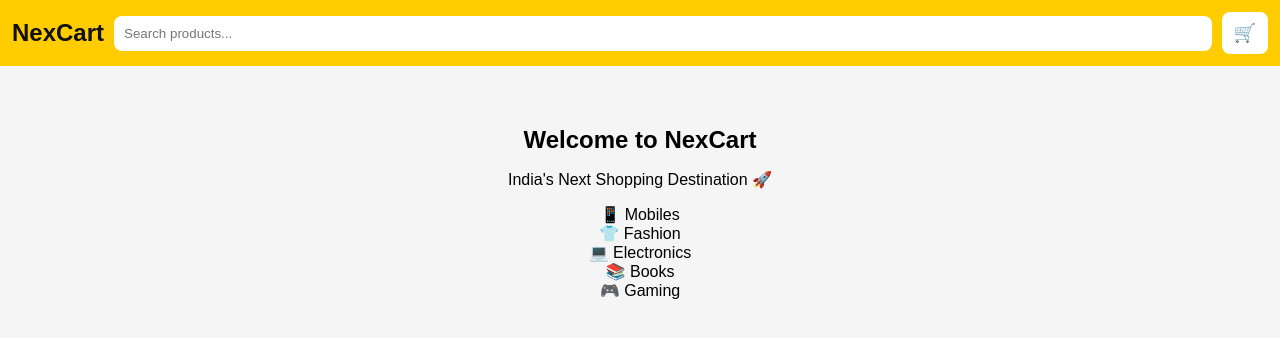
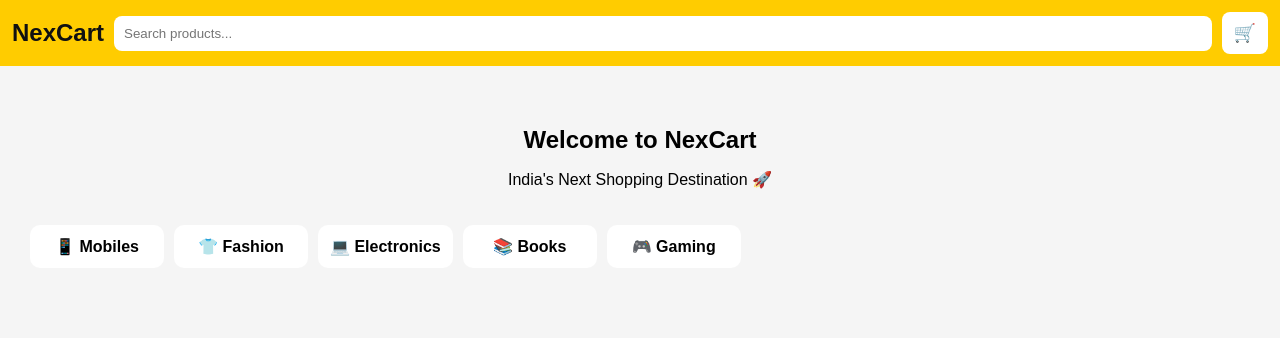
Before and after one commit to singhrajnish12399-dev/NexCart, a React (Vite) app: page / in a window 1280 px wide. Shown: the top 338 px of the page. Built offline with nearby package versions, Linux system fonts and the light colour scheme.

Commit message:
Update index.css

```diff
--- a/src/index.css
+++ b/src/index.css
@@ -41,3 +41,18 @@ body {
 .home h2 {
   margin-bottom: 10px;
 }
+.categories {
+  display: flex;
+  gap: 10px;
+  overflow-x: auto;
+  padding: 20px 10px;
+}
+
+.category {
+  min-width: 110px;
+  background: white;
+  padding: 12px;
+  border-radius: 10px;
+  font-weight: bold;
+  text-align: center;
+}
```
